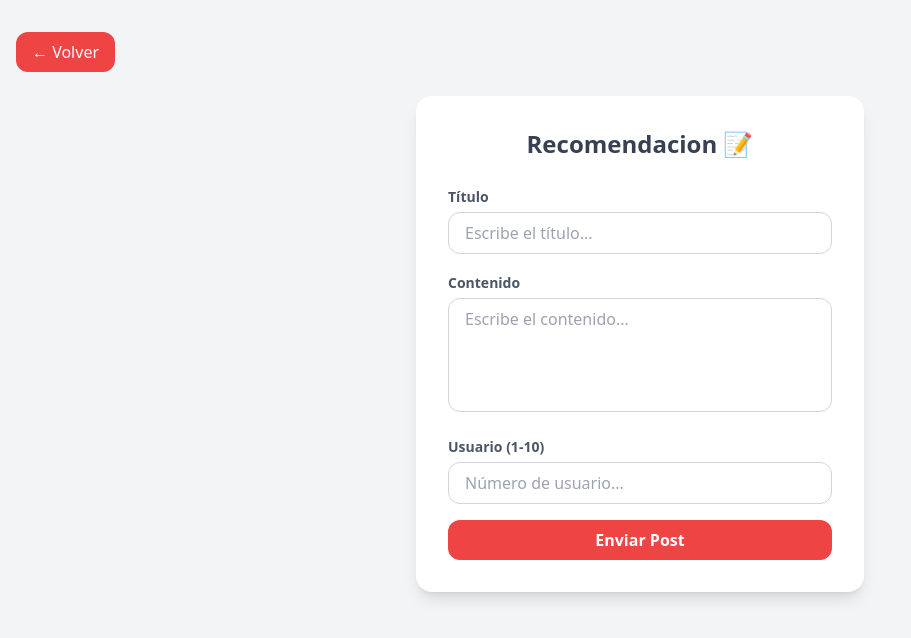
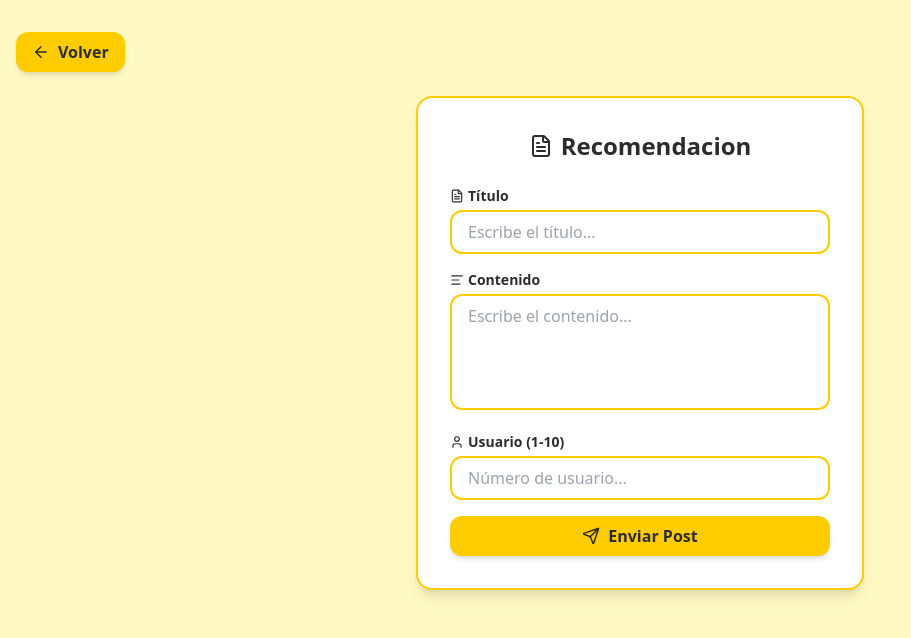
Before and after one commit to Mrxz2203/devdatep-prueba-tecnica, a React (Vite) app: page /formulario in a window 1280 px wide. Shown: the top 638 px of the page, without its empty margins (0-911 px from the left). Built offline with nearby package versions, Linux system fonts and the light colour scheme.

Commit message:
💄agrego de paleta de colores de pikachu y el uso de lucide react

```diff
--- a/package.json
+++ b/package.json
@@ -12,6 +12,7 @@
   "dependencies": {
     "@hookform/resolvers": "^5.2.2",
     "@tanstack/react-query": "^5.90.21",
+    "lucide-react": "^0.577.0",
     "react": "^19.2.4",
     "react-dom": "^19.2.4",
     "react-hook-form": "^7.71.2",
--- a/src/pages/FormularioPokemon.jsx
+++ b/src/pages/FormularioPokemon.jsx
@@ -2,31 +2,24 @@
 import { useNavigate } from 'react-router-dom'
 import { useForm } from 'react-hook-form'
 import { zodResolver } from '@hookform/resolvers/zod'
-import { z } from 'zod'
+import { postSchema } from '../schemas/postSchema'
 import { useState } from 'react'
+// importe de las herramientas de la libreria lucide react
+import { ArrowLeft, Send, RefreshCw, FileText, User, AlignLeft } from 'lucide-react'
 // importamos el uso del zod
 // zod es la libreria de validacion
 // zpdresolver funciona como lo que conecta zod con los hooks
-const schema = z.object({
-  titulo: z.string().min(5, 'El título debe tener al menos 5 caracteres'),
-  contenido: z.string().min(10, 'El contenido debe tener al menos 10 caracteres'),
-  usuario: z.coerce.number().min(1, 'El usuario debe ser entre 1 y 10').max(10, 'El usuario debe ser entre 1 y 10'),
-})
-// el z.object define el formulario y el contenido que tendra
-// el uso de cada zod se pone como "z.string" "z.number"
-// el min es una forma de validar que cumple con 5 caracteres como minimo
-// el number convierte el text input a numero para poder ser leido
 function FormularioPokemon() {
   const navigate = useNavigate()
   const [enviado, setEnviado] = useState(false)
   const [respuesta, setRespuesta] = useState(null)
-
-  const { register, handleSubmit, formState: { errors } } = useForm({
-    resolver: zodResolver(schema)
-  })
+const { register, handleSubmit, formState: { errors } } = useForm({
+  resolver: zodResolver(postSchema)
+})
 // aqui es la logica del formulario dependiendo del estado si ha sido completado o vacio, con los campos
 // declarados enviado si ya fue enviado formulario, respuesta ya completado
 // zodResolver funciona como la conexion del schema de zod con los hooks
+
   const onSubmit = async (values) => {
     const res = await fetch('https://jsonplaceholder.typicode.com/posts', {
       method: 'POST',
@@ -43,79 +36,95 @@ function FormularioPokemon() {
   }
 // el post es la publicacion donde estamos inicializando al formulario
 // los campos de este post son el titulo, el contexto y tamaño, como el id del pokemon
-//  JSON.stringify() convierte los valores de js a JSON
+// JSON.stringify() convierte los valores de js a JSON
 // se guarda la respuesta despues de lo esperado y es enviado
+
   return (
-    <div className="min-h-screen bg-gray-100 px-4 py-8">
-      {/* Botón volver */}
+    <div className="min-h-screen bg-pika-yellowLight px-4 py-8">
+      {/* Botón volver - Agregado de colores Pikachu*/}
       <button
         onClick={() => navigate('/')}
-        className="mb-6 bg-red-500 text-white px-4 py-2 rounded-xl hover:bg-red-600 transition-colors"
+        className="flex items-center gap-2 mb-6 bg-pika-yellow text-pika-dark font-semibold px-4 py-2 rounded-xl hover:bg-pika-yellowDark transition-colors shadow-md"
       >
-        ← Volver
+        <ArrowLeft size={18} />
+        Volver
       </button>
 
-      <div className="bg-white rounded-2xl shadow-lg max-w-md mx-auto p-8">
-        <h1 className="text-2xl font-bold text-gray-700 mb-6 text-center">Recomendacion 📝</h1>
+      <div className="bg-white border-2 border-pika-yellow rounded-2xl shadow-lg max-w-md mx-auto p-8">
+        <h1 className="text-2xl font-bold text-pika-dark mb-6 text-center flex items-center justify-center gap-2">
+          <FileText size={24} />
+          Recomendacion
+        </h1>
 
         {enviado ? (
           <div className="text-center">
             <p className="text-green-500 font-bold text-lg mb-4">¡Post creado exitosamente! ✅</p>
-            <div className="bg-gray-50 rounded-xl p-4 text-left">
-              <p className="text-gray-500 text-sm">ID: <span className="text-gray-700 font-bold">{respuesta.id}</span></p>
-              <p className="text-gray-500 text-sm">Título: <span className="text-gray-700 font-bold">{respuesta.title}</span></p>
-              <p className="text-gray-500 text-sm">Contenido: <span className="text-gray-700 font-bold">{respuesta.body}</span></p>
-              <p className="text-gray-500 text-sm">Usuario: <span className="text-gray-700 font-bold">{respuesta.userId}</span></p>
+            <div className="bg-pika-yellowLight border border-pika-yellow rounded-xl p-4 text-left">
+              <p className="text-pika-brown text-sm">ID: <span className="text-pika-dark font-bold">{respuesta.id}</span></p>
+              <p className="text-pika-brown text-sm">Título: <span className="text-pika-dark font-bold">{respuesta.title}</span></p>
+              <p className="text-pika-brown text-sm">Contenido: <span className="text-pika-dark font-bold">{respuesta.body}</span></p>
+              <p className="text-pika-brown text-sm">Usuario: <span className="text-pika-dark font-bold">{respuesta.userId}</span></p>
             </div>
             <button
               onClick={() => { setEnviado(false); setRespuesta(null) }}
-              className="mt-4 bg-red-500 text-white px-6 py-2 rounded-xl hover:bg-red-600 transition-colors"
+              className="flex items-center gap-2 mx-auto mt-4 bg-pika-yellow text-pika-dark font-semibold px-6 py-2 rounded-xl hover:bg-pika-yellowDark transition-colors shadow-md"
             >
+              <RefreshCw size={18} />
               Crear otro post
             </button>
           </div>
         ) : (
           <form onSubmit={handleSubmit(onSubmit)} className="flex flex-col gap-4">
-            {/* Título */}
+            {/* Título - Agregado de colores Pikachu */}
             <div>
-              <label className="text-gray-600 text-sm font-semibold">Título</label>
+              <label className="text-pika-dark text-sm font-semibold flex items-center gap-1">
+                <FileText size={14} />
+                Título
+              </label>
               <input
                 {...register('titulo')}
                 type="text"
                 placeholder="Escribe el título..."
-                className="w-full border border-gray-300 rounded-xl px-4 py-2 mt-1 focus:outline-none focus:ring-2 focus:ring-red-400"
+                className="w-full border-2 border-pika-yellow rounded-xl px-4 py-2 mt-1 focus:outline-none focus:ring-2 focus:ring-pika-yellowDark bg-white"
               />
               {errors.titulo && <p className="text-red-500 text-xs mt-1">{errors.titulo.message}</p>}
             </div>
 
-            {/* Contenido */}
+            {/* Contenido - Agregado de colores Pikachu*/}
             <div>
-              <label className="text-gray-600 text-sm font-semibold">Contenido</label>
+              <label className="text-pika-dark text-sm font-semibold flex items-center gap-1">
+                <AlignLeft size={14} />
+                Contenido
+              </label>
               <textarea
                 {...register('contenido')}
                 placeholder="Escribe el contenido..."
                 rows={4}
-                className="w-full border border-gray-300 rounded-xl px-4 py-2 mt-1 focus:outline-none focus:ring-2 focus:ring-red-400 resize-none"
+                className="w-full border-2 border-pika-yellow rounded-xl px-4 py-2 mt-1 focus:outline-none focus:ring-2 focus:ring-pika-yellowDark resize-none bg-white"
               />
               {errors.contenido && <p className="text-red-500 text-xs mt-1">{errors.contenido.message}</p>}
             </div>
 
-            {/* Usuario */}
+            {/* Usuario - Agregado de colores Pikachu*/}
             <div>
-              <label className="text-gray-600 text-sm font-semibold">Usuario (1-10)</label>
+              <label className="text-pika-dark text-sm font-semibold flex items-center gap-1">
+                <User size={14} />
+                Usuario (1-10)
+              </label>
               <input
                 {...register('usuario')}
                 type="number"
                 placeholder="Número de usuario..."
-                className="w-full border border-gray-300 rounded-xl px-4 py-2 mt-1 focus:outline-none focus:ring-2 focus:ring-red-400"
+                className="w-full border-2 border-pika-yellow rounded-xl px-4 py-2 mt-1 focus:outline-none focus:ring-2 focus:ring-pika-yellowDark bg-white"
               />
               {errors.usuario && <p className="text-red-500 text-xs mt-1">{errors.usuario.message}</p>}
             </div>
 
             <button
               type="submit"
-              className="bg-red-500 text-white px-6 py-2 rounded-xl hover:bg-red-600 transition-colors font-semibold"
+              className="flex items-center justify-center gap-2 bg-pika-yellow text-pika-dark font-semibold px-6 py-2 rounded-xl hover:bg-pika-yellowDark transition-colors shadow-md"
             >
+              <Send size={18} />
               Enviar Post
             </button>
           </form>
@@ -124,7 +133,7 @@ function FormularioPokemon() {
     </div>
   )
 }
-// se selecciona los cmapos que posee el formulario, una ves llenado aparece la opcion de crear post
-// se establece el mensaje de enviado exisiotamente cuando se hizo el envio del post
+// se selecciona los campos que posee el formulario, una vez llenado aparece la opcion de crear post
+// se establece el mensaje de enviado exitosamente cuando se hizo el envio del post
 // Los campos son el titulo, contenido y el id del usuario
 export default FormularioPokemon
--- a/src/pages/PokemonDetailPage.jsx
+++ b/src/pages/PokemonDetailPage.jsx
@@ -1,83 +1,95 @@
 import { useParams, useNavigate } from 'react-router-dom'
 import { usePokemonDetail } from '../hooks/usePokemons'
+// importe del lucidereact, arrow para los iconos de paginacion
+// ruler para la altura y weight para el tamaño
+import { ArrowLeft, Ruler, Weight } from 'lucide-react'
 // el useparams lee los parametros de la url del api de los pokemons
 // navigate para navegar entre paginas, y detail para la info de los pokemones
+
 function PokemonDetailPage() {
   const { name } = useParams()
   const navigate = useNavigate()
   const { data, isLoading, isError } = usePokemonDetail(name)
-// el useparams  extrañe el nombre del pokemon ingresado y en detail procede a buscarlo del api
+  // el useparams extrañe el nombre del pokemon ingresado y en detail procede a buscarlo del api
+
   if (isLoading) return (
-    <div className="min-h-screen bg-gray-100 flex items-center justify-center">
-      <p className="text-gray-500 text-xl">Cargando...</p>
+    <div className="min-h-screen bg-pika-yellowLight flex items-center justify-center">
+      <p className="text-pika-brown text-xl font-semibold">Cargando...</p>
     </div>
   )
-
+// agregado en el loading como error el uso de pikachu colores
   if (isError) return (
-    <div className="min-h-screen bg-gray-100 flex items-center justify-center">
-      <p className="text-red-500 text-xl">Error al cargar el pokémon.</p>
+    <div className="min-h-screen bg-pika-yellowLight flex items-center justify-center">
+      <p className="text-red-500 text-xl font-semibold">Error al cargar el pokémon.</p>
     </div>
   )
-  //loading para la busqueda de pokemon
+  // loading para la busqueda de pokemon
   // error sino encuentra ningun dato o pokemon relacionado
 
   return (
-    <div className="min-h-screen bg-gray-100 px-4 py-8">
-      {/* Botón volver */}
+    <div className="min-h-screen bg-pika-yellowLight px-4 py-8">
+      {/* Botón volver - Agregado de colores de Pikachu */}
       <button
         onClick={() => navigate('/')}
-        className="mb-6 bg-red-500 text-white px-4 py-2 rounded-xl hover:bg-red-600 transition-colors"
+        className="flex items-center gap-2 mb-6 bg-pika-yellow text-pika-dark font-semibold px-4 py-2 rounded-xl hover:bg-pika-yellowDark transition-colors shadow-md"
       >
-        ← Volver
+        <ArrowLeft size={18} />
+        Volver
       </button>
 
-      {/* Tarjeta de detalle */}
-      <div className="bg-white rounded-2xl shadow-lg max-w-md mx-auto p-8 flex flex-col items-center gap-4">
+      {/* Tarjeta de detalle - Agregado de colores de Pikachu */}
+      <div className="bg-white border-2 border-pika-yellow rounded-2xl shadow-lg max-w-md mx-auto p-8 flex flex-col items-center gap-4">
 
-        {/* Número y nombre */}
-        <span className="text-gray-400 text-sm">#{String(data.id).padStart(3, '0')}</span>
-        <h1 className="text-3xl font-bold text-gray-700 capitalize">{data.name}</h1>
+        {/* Número y nombre - Agregado de colores de Pikachu */}
+        <span className="text-pika-brown text-sm font-semibold">#{String(data.id).padStart(3, '0')}</span>
+        <h1 className="text-3xl font-bold text-pika-dark capitalize">{data.name}</h1>
 
-        {/* Imagen */}
+        {/* Imagen - Agregado de colores de Pikachu */}
         <img
           src={data.sprites.other['official-artwork'].front_default}
           alt={data.name}
           className="w-48 h-48 object-contain"
         />
 
-        {/* Tipos */}
+        {/* Tipos - Agregado de colores de Pikachu */}
         <div className="flex gap-2">
           {data.types.map((t) => (
-            <span key={t.type.name} className="bg-red-400 text-white text-sm font-semibold px-4 py-1 rounded-full capitalize">
+            <span key={t.type.name} className="bg-pika-yellow text-pika-dark text-sm font-semibold px-4 py-1 rounded-full capitalize">
               {t.type.name}
             </span>
           ))}
         </div>
 
-        {/* Info básica */}
+        {/* Info básica - Agregado de colores de Pikachu */}
         <div className="grid grid-cols-2 gap-4 w-full mt-2">
-          <div className="bg-gray-50 rounded-xl p-4 text-center">
-            <p className="text-gray-400 text-sm">Altura</p>
-            <p className="text-gray-700 font-bold text-lg">{data.height / 10} m</p>
+          <div className="bg-pika-yellowLight border border-pika-yellow rounded-xl p-4 text-center">
+            <div className="flex items-center justify-center gap-1 text-pika-brown text-sm mb-1">
+              <Ruler size={14} />
+              <p>Altura</p>
+            </div>
+            <p className="text-pika-dark font-bold text-lg">{data.height / 10} m</p>
           </div>
-          <div className="bg-gray-50 rounded-xl p-4 text-center">
-            <p className="text-gray-400 text-sm">Peso</p>
-            <p className="text-gray-700 font-bold text-lg">{data.weight / 10} kg</p>
+          <div className="bg-pika-yellowLight border border-pika-yellow rounded-xl p-4 text-center">
+            <div className="flex items-center justify-center gap-1 text-pika-brown text-sm mb-1">
+              <Weight size={14} />
+              <p>Peso</p>
+            </div>
+            <p className="text-pika-dark font-bold text-lg">{data.weight / 10} kg</p>
           </div>
         </div>
 
-        {/* Stats */}
+        {/* Stats - Agregado de colores de Pikachu */}
         <div className="w-full mt-2">
-          <h2 className="text-gray-600 font-bold text-lg mb-3">Estadísticas</h2>
+          <h2 className="text-pika-dark font-bold text-lg mb-3">Estadísticas</h2>
           {data.stats.map((s) => (
             <div key={s.stat.name} className="mb-2">
-              <div className="flex justify-between text-sm text-gray-500 capitalize mb-1">
+              <div className="flex justify-between text-sm text-pika-brown capitalize mb-1">
                 <span>{s.stat.name}</span>
                 <span>{s.base_stat}</span>
               </div>
-              <div className="w-full bg-gray-200 rounded-full h-2">
+              <div className="w-full bg-pika-yellowLight rounded-full h-2">
                 <div
-                  className="bg-red-400 h-2 rounded-full"
+                  className="bg-pika-yellow h-2 rounded-full"
                   style={{ width: `${Math.min(s.base_stat, 100)}%` }}
                 />
               </div>
@@ -85,12 +97,12 @@ function PokemonDetailPage() {
           ))}
         </div>
 
-        {/* Habilidades */}
+        {/* Habilidades - Agregado de colores de Pikachu */}
         <div className="w-full mt-2">
-          <h2 className="text-gray-600 font-bold text-lg mb-3">Habilidades</h2>
+          <h2 className="text-pika-dark font-bold text-lg mb-3">Habilidades</h2>
           <div className="flex gap-2 flex-wrap">
             {data.abilities.map((a) => (
-              <span key={a.ability.name} className="bg-gray-100 text-gray-600 text-sm px-3 py-1 rounded-full capitalize">
+              <span key={a.ability.name} className="bg-pika-yellowLight border border-pika-yellow text-pika-dark text-sm px-3 py-1 rounded-full capitalize">
                 {a.ability.name}
               </span>
             ))}
@@ -102,6 +114,6 @@ function PokemonDetailPage() {
   )
 }
 // aqui se engloba los detalles que tendra cada pokemon en su respectiva pagina
-//Primero creamos la opcion del boton volver, y agregamos la opcion tarjeta al presionar el personaje
+// Primero creamos la opcion del boton volver, y agregamos la opcion tarjeta al presionar el personaje
 // Los listados son el numero y nombre, imagen, tipos, info basica, los stats y las habilidades
 export default PokemonDetailPage
--- /dev/null
+++ b/src/schemas/postSchema.js
@@ -0,0 +1,11 @@
+import { z } from 'zod'
+// zod ayuda a validar las reglas del schema automatica
+export const postSchema = z.object({
+  titulo: z.string().min(5, 'El título debe tener al menos 5 caracteres'),
+  contenido: z.string().min(10, 'El contenido debe tener al menos 10 caracteres'),
+  usuario: z.coerce.number().min(1, 'El usuario debe ser entre 1 y 10').max(10, 'El usuario debe ser entre 1 y 10'),
+})
+// el z.object define el formulario y el contenido que tendra
+// el uso de cada zod se pone como "z.string" "z.number"
+// el min es una forma de validar que cumple con 5 caracteres como minimo
+// el number convierte el text input a numero para poder ser leido
```
Also changed, not shown: src/components/PokemonCard.jsx (+9 -6 lines), src/pages/HomePage.jsx (+45 -35 lines), tailwind.config.js (+13 -1 lines), Detalles_Nivel2.txt (added), 1 other file (tests, documents, lock files or other folders).
